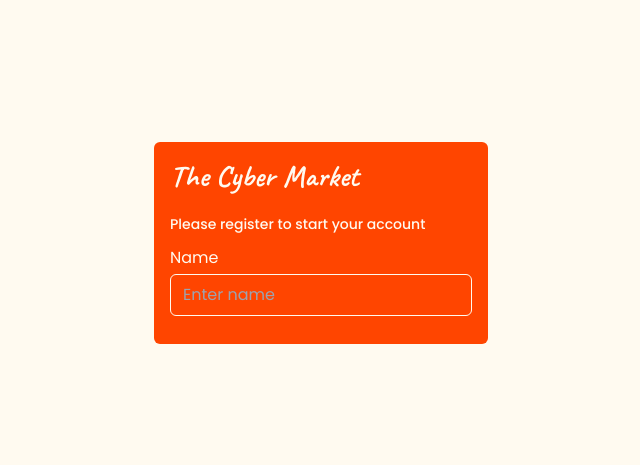
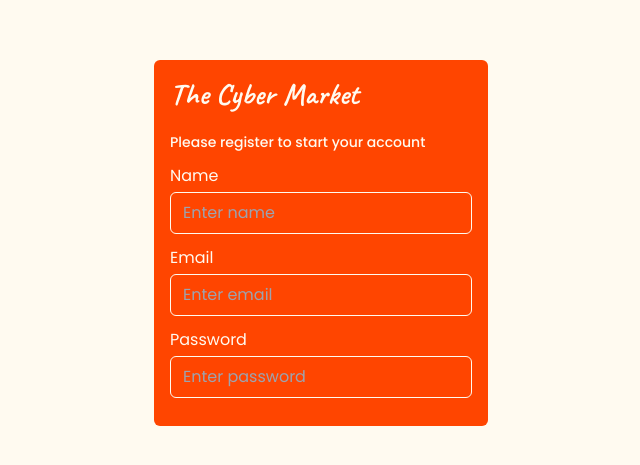
Before and after one commit to Nimira43/...Loading, a React (Create React App) app in the folder dashboard/: page /register in a window 1280 px wide. Shown: the part 157-622 px from the top of the page, without its empty margins (319-959 px from the left). Built offline with nearby package versions, Linux system fonts and the light colour scheme.

Commit message:
Setup fields for email and password

```diff
--- a/dashboard/src/views/auth/Register.jsx
+++ b/dashboard/src/views/auth/Register.jsx
@@ -12,6 +12,14 @@ const Register = () => {
               <label htmlFor='name'>Name</label>
               <input className='px-3 py-2 outline-none border border-[#fffaf0] bg-transparent rounded-md' type='text' name='name' placeholder='Enter name' id='name' required />
             </div>
+            <div className='flex flex-col w-full gap-1 mb-3'>
+              <label htmlFor='email'>Email</label>
+              <input className='px-3 py-2 outline-none border border-[#fffaf0] bg-transparent rounded-md' type='text' name='email' placeholder='Enter email' id='email' required />
+            </div>
+            <div className='flex flex-col w-full gap-1 mb-3'>
+              <label htmlFor='password'>Password</label>
+              <input className='px-3 py-2 outline-none border border-[#fffaf0] bg-transparent rounded-md' type='password' name='password' placeholder='Enter password' id='password' required />
+            </div>
           </form>
         </div>
       </div>
```
